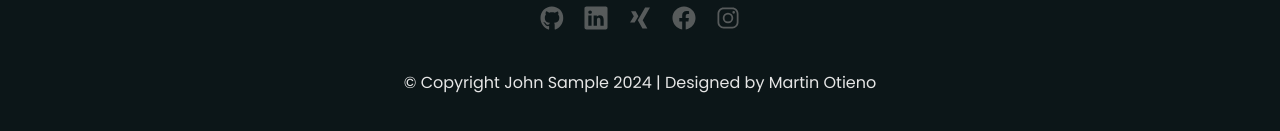
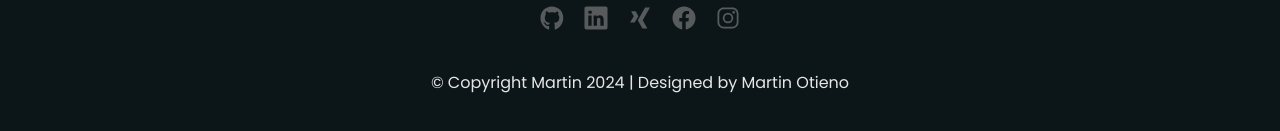
Before and after one commit to MartinOtieno/eMobilis_gitwork, a plain HTML site: page index.html in a window 1280 px wide. Shown: the part 3553-3684 px from the top of the page. Drawn offline with nearby package versions, Linux system fonts and the light colour scheme.

Commit message:
coppyright

```diff
--- a/index.html
+++ b/index.html
@@ -343,7 +343,7 @@
           </div>
 
           <div class="footer-copyright">
-            <p>&copy; Copyright John Sample 2024 | Designed by Martin Otieno</p>
+            <p>&copy; Copyright Martin 2024 | Designed by Martin Otieno</p>
           </div>
         </div>
       </div>
```
